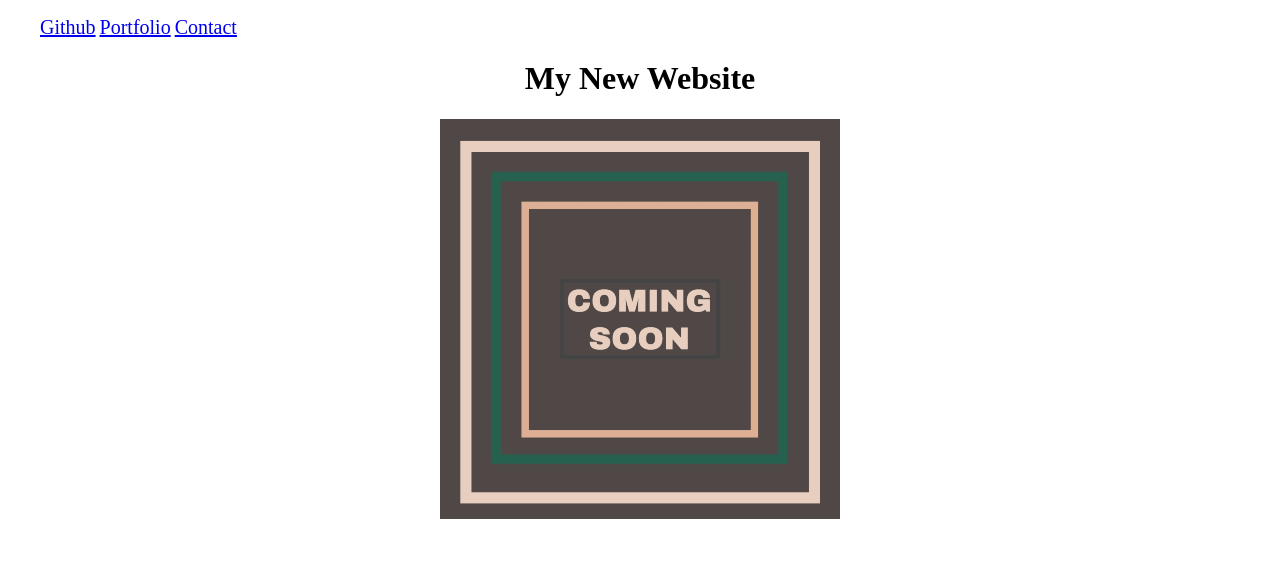
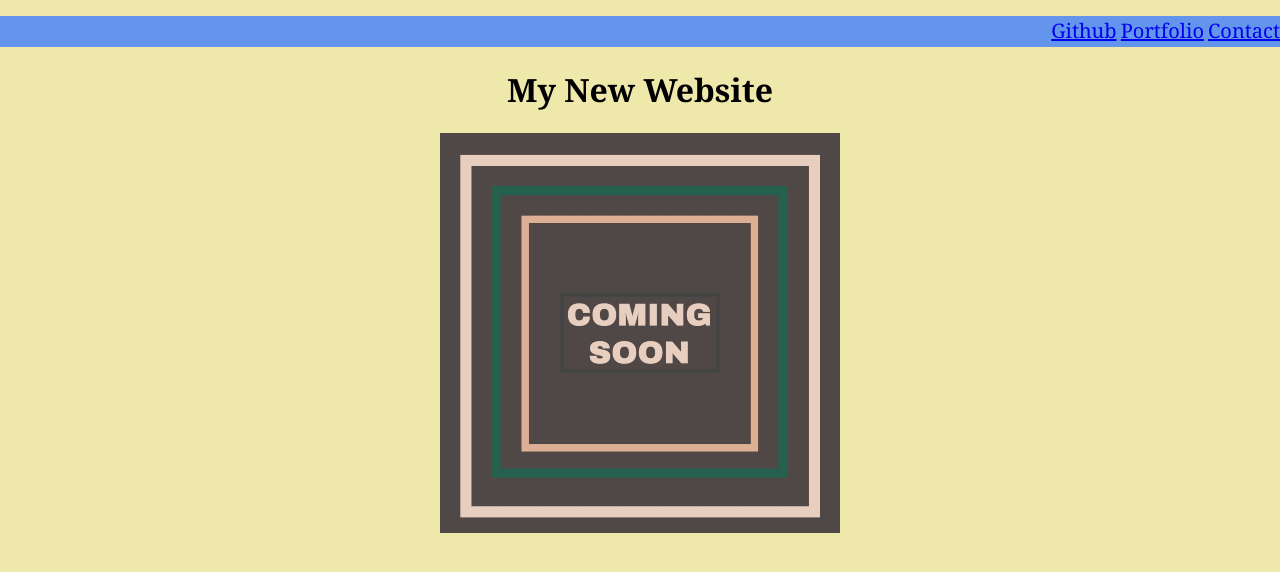
Before and after one commit to jkimys2/Mini-Project-1, a plain HTML site: page index.html in a window 1280 px wide. Drawn offline with Linux system fonts and the light colour scheme.

Commit message:
commit 9

```diff
--- a/assets/css/style.css
+++ b/assets/css/style.css
@@ -1,11 +1,17 @@
+
 body {
     position: relative;
     margin: 0;
     padding: 0;
+    font-family: "cambria", "Comic Sans MS", "sans-serif";
+    background-color: palegoldenrod;
 }
 
-main {
 
+ul{
+    text-align: right;
+    background-color:cornflowerblue;
+    line-height: 30px;
 }
 
 
@@ -13,8 +19,8 @@ li {
     display: inline;
     list-style: none;
     font-size: 20px;
+    background-color: cornflowerblue;
 }
-
 
 h1,
 h2 {
```
